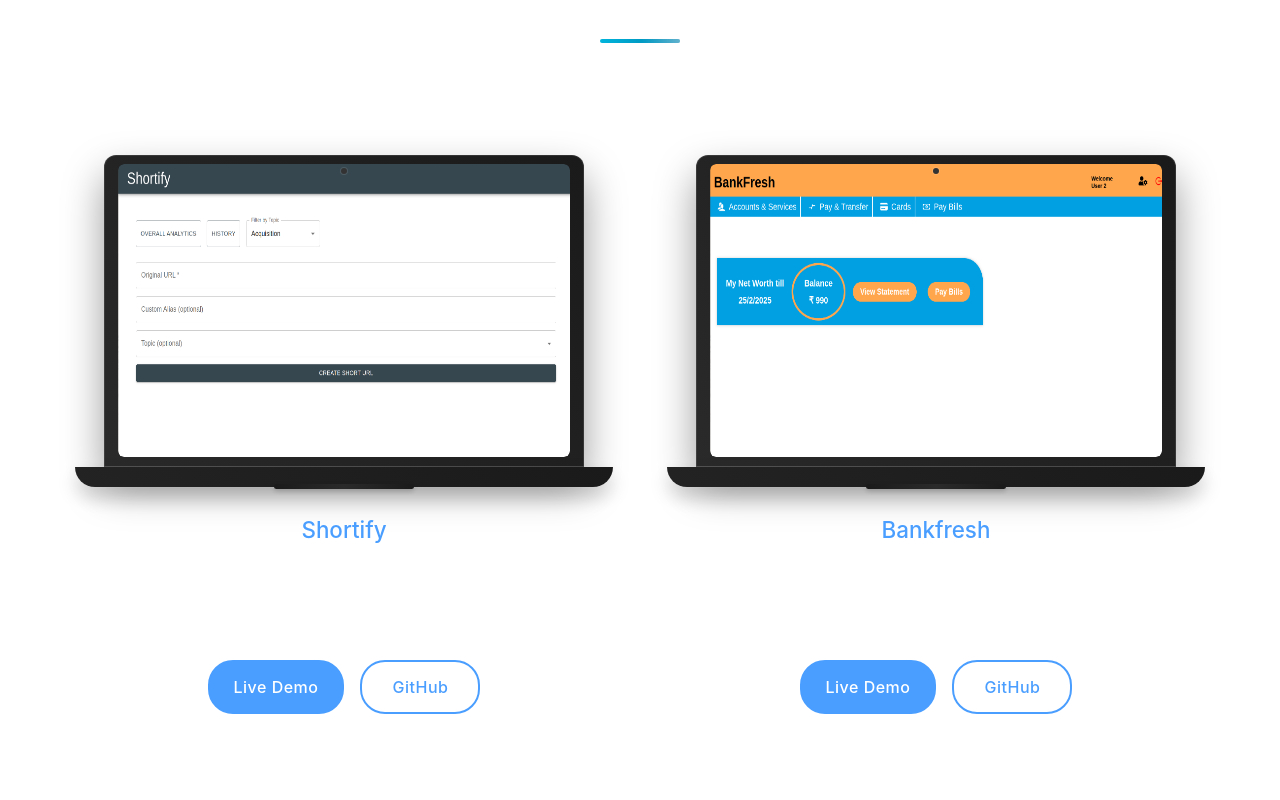
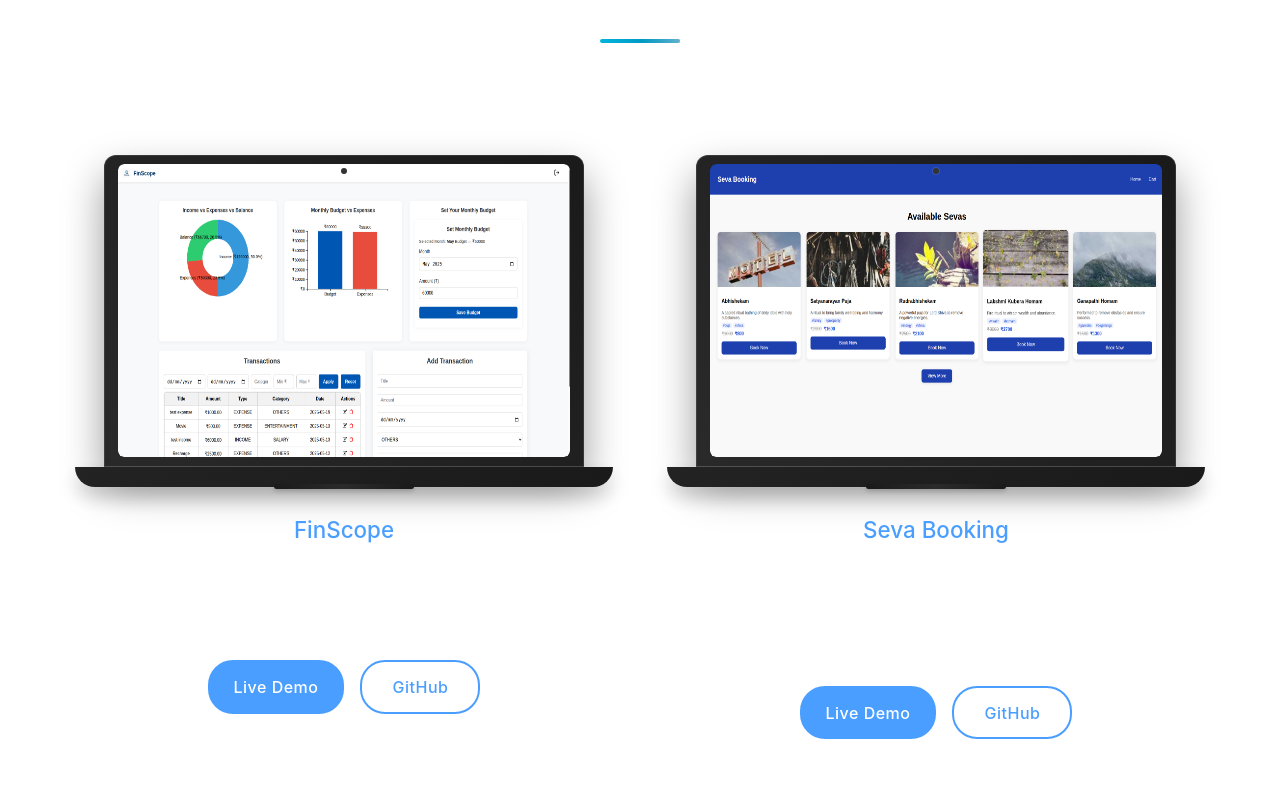
Before and after one commit to rekha0suthar/rekha-portfolio, a React (Create React App) app: page / in a window 1280 px wide. Shown: the part 4380-5180 px from the top of the page. Built offline with nearby package versions, Linux system fonts and the light colour scheme; no server answers; the HTML template or start-up script is replaced by a standard one.

Commit message:
new projects added

```diff
--- a/src/components/Projects.jsx
+++ b/src/components/Projects.jsx
@@ -10,9 +10,27 @@ import secret from '../assets/social.png';
 import insta from '../assets/insta.png';
 import bankfresh from '../assets/bankfresh.png';
 import shortify from '../assets/shortify.png';
+import seva from '../assets/seva.png';
+import finscope from '../assets/finscope.png';
 import '../styles/Projects.css';
 
 const projects = [
+  {
+    projectName: 'FinScope',
+    projectImage: finscope,
+    projectRepoLink: 'https://github.com/rekha0suthar/budget_tracker',
+    projectDemoLink: 'https://finscope-orpin.vercel.app/',
+    projectSummary:
+      'FinScope is a full-stack personal budgeting application that allows users to track their income, expenses, and monthly budgets with charts.',
+  },
+  {
+    projectName: 'Seva Booking',
+    projectImage: seva,
+    projectRepoLink: 'https://github.com/rekha0suthar/seva-booking-app',
+    projectDemoLink: 'https://seva-booking.vercel.app/',
+    projectSummary:
+      'Seva Booking application where users can log in with their mobile number, browse sevas, select sevas, provide address details, and payment details to confirm bookings',
+  },
   {
     projectName: 'Shortify',
     projectImage: shortify,
```
Also changed, not shown: src/assets/finscope.png (added), src/assets/seva.png (added).
